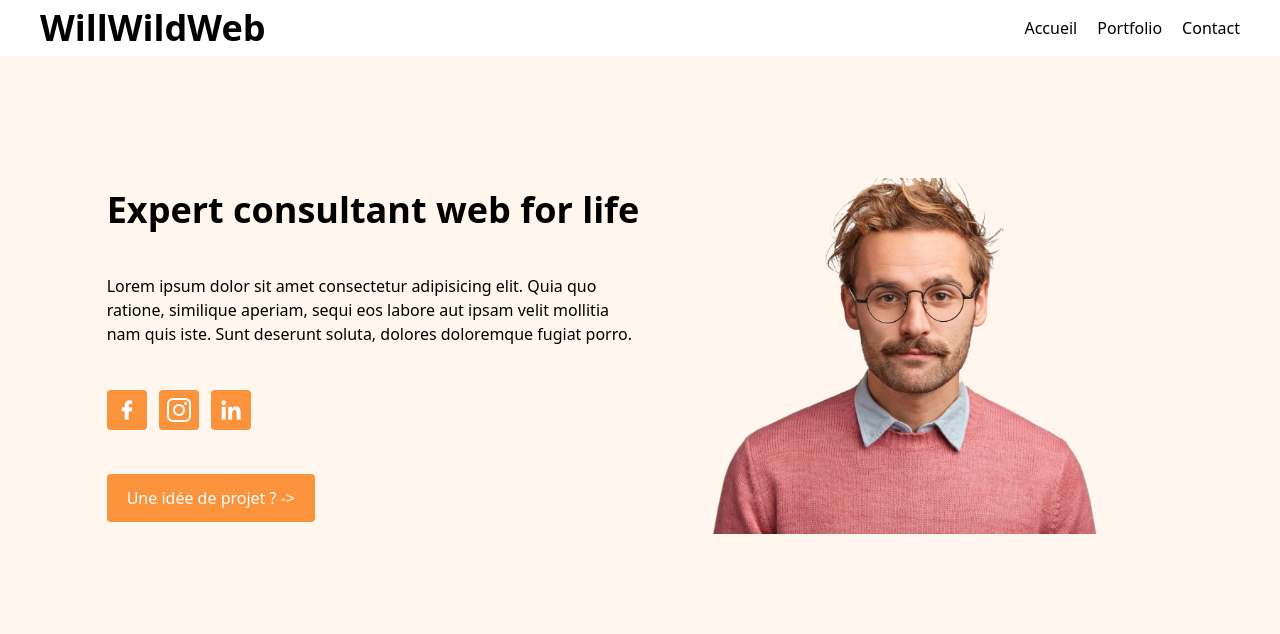
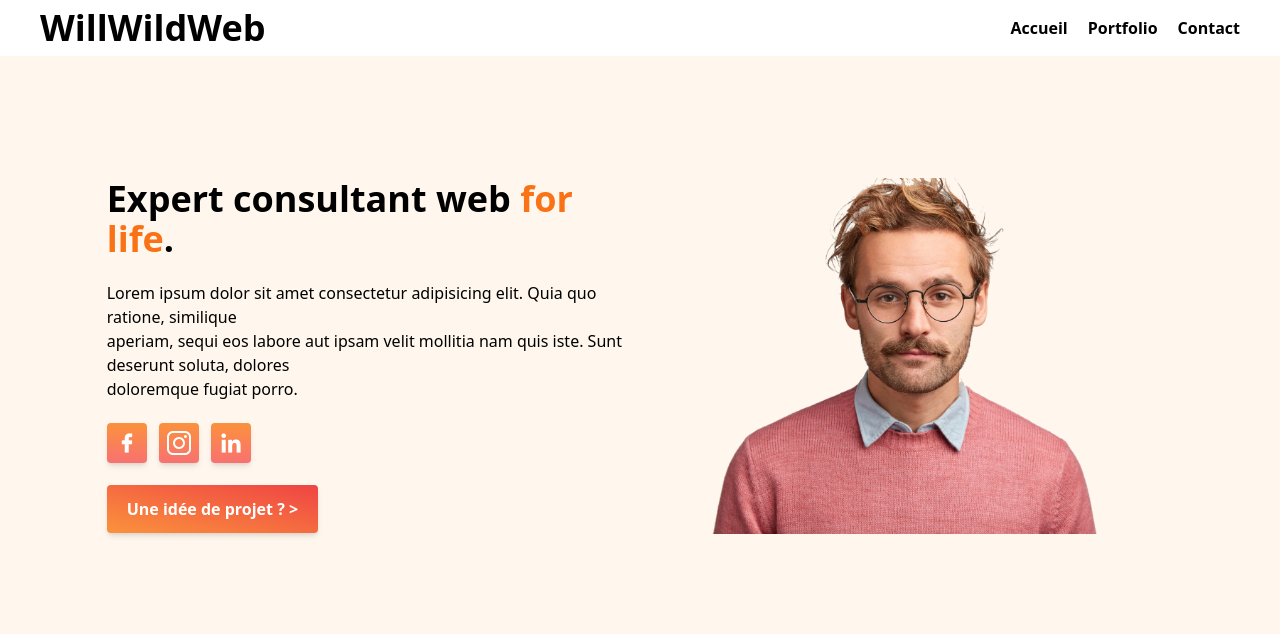
Before and after one commit to MhugninnES/exoGit, a website: page index.html in a window 1280 px wide. Shown: the top 634 px of the page. Drawn offline with nearby package versions, Linux system fonts and the light colour scheme.

Commit message:
(feat) Gradient colors on header and changed colors on nav

```diff
--- a/index.html
+++ b/index.html
@@ -9,10 +9,10 @@
   <body>
     <nav class="bg-white flex justify-between px-10 py-2 items-center">
       <p class="text-4xl font-bold">WillWildWeb</p>
-      <ul class="flex gap-5 cursor-pointer">
-        <li class="hover:text-gray-600 hover:border-b">Accueil</li>
-        <li class="hover:text-gray-600 hover:border-b">Portfolio</li>
-        <li class="hover:text-gray-600 hover:border-b">Contact</li>
+      <ul class="flex gap-5 cursor-pointer font-semibold">
+        <li class="hover:text-orange-500 hover:border-b hover:border-red-300">Accueil</li>
+        <li class="hover:text-orange-500 hover:border-b hover:border-red-300">Portfolio</li>
+        <li class="hover:text-orange-500 hover:border-b hover:border-red-300">Contact</li>
       </ul>
     </nav>
     <header
@@ -20,34 +20,35 @@
     >
       <div class="flex w-5/6">
         <div class="flex flex-col justify-around w-2/4 space-y-5">
-          <h1 class="text-4xl font-bold">Expert consultant web for life</h1>
+          <h1 class="text-4xl font-bold">Expert consultant web <span class="text-orange-500">for life</span>.</h1>
           <p>
             Lorem ipsum dolor sit amet consectetur adipisicing elit. Quia quo
-            ratione, similique aperiam, sequi eos labore aut ipsam velit
-            mollitia nam quis iste. Sunt deserunt soluta, dolores doloremque
+            ratione, similique </br>aperiam, sequi eos labore aut ipsam velit
+            mollitia nam quis iste. Sunt deserunt soluta, dolores</br> doloremque
             fugiat porro.
           </p>
           <div class="flex space-x-3">
             <div
-              class="flex items-center justify-center h-10 w-10 rounded bg-orange-400"
+              class="flex items-center justify-center h-10 w-10 rounded bg-orange-400 bg-gradient-to-t from-red-400 shadow-md hover:bg-orange-400 hover:from-red-500"
             >
               <img src="./facebook (1).png" alt="" />
             </div>
             <div
-              class="flex items-center justify-center h-10 w-10 rounded bg-orange-400"
+              class="flex items-center justify-center h-10 w-10 rounded bg-orange-400 bg-gradient-to-t from-red-400 shadow-md hover:bg-orange-400 hover:from-red-500"
             >
               <img src="./instagram.png" alt="" />
             </div>
             <div
-              class="flex items-center justify-center h-10 w-10 rounded bg-orange-400"
+              class="flex items-center justify-center h-10 w-10 rounded bg-orange-400 bg-gradient-to-t from-red-400 shadow-md hover:bg-orange-400 hover:from-red-500"
             >
               <img src="./linkedin.png" alt="" />
             </div>
           </div>
           <button
-            class="text-white w-fit bg-orange-400 px-5 py-3 rounded hover:bg-orange-500"
+            class="text-white w-fit bg-orange-400 bg-gradient-to-bl from-red-500 px-5 py-3 rounded font-semibold shadow-md hover:bg-orange-500 hover:from-red-500"
           >
-            Une idée de projet ? ->
+            Une idée de projet ? <span class="font-extrabold">></span>
+
           </button>
         </div>
         <div class="w-2/4">
```
